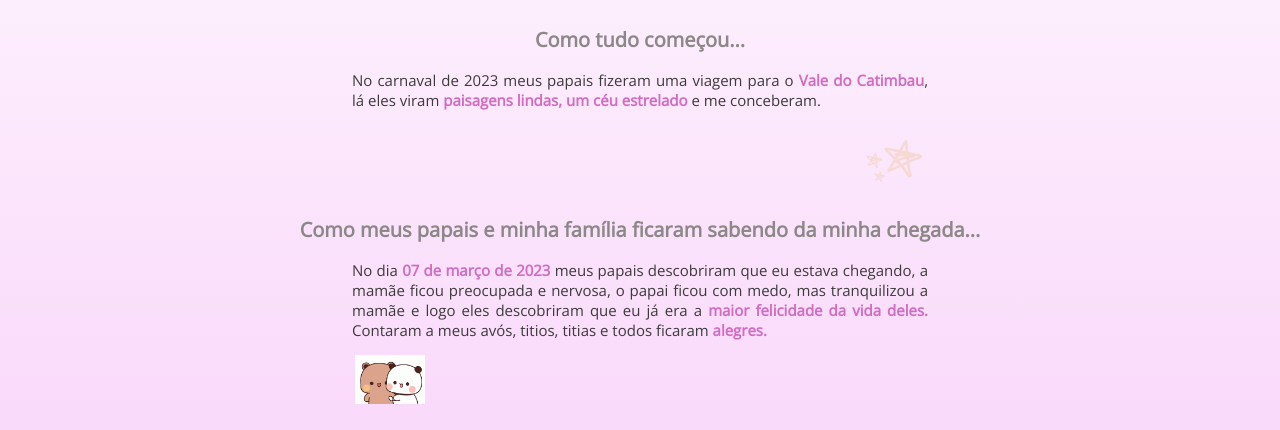
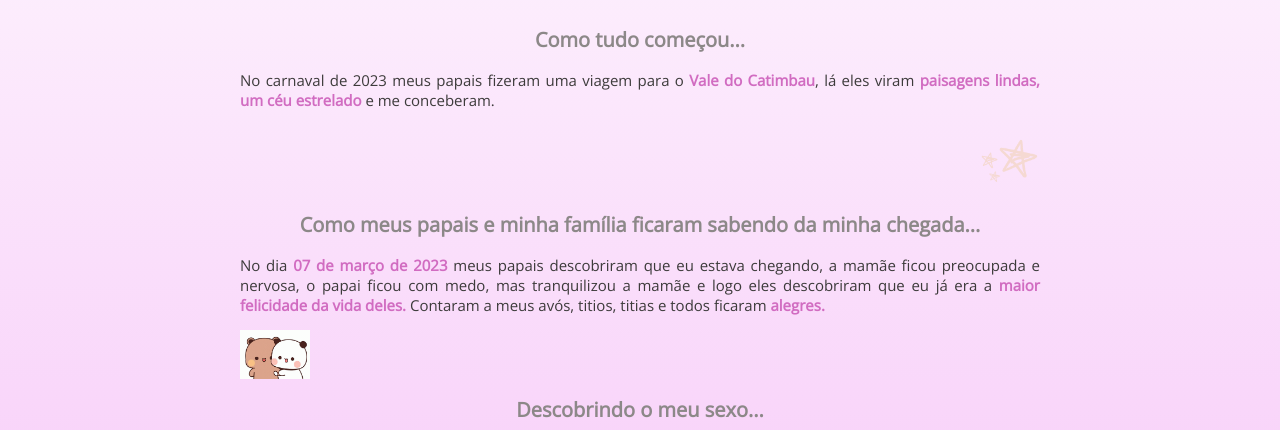
Before and after one commit to isabellamiirandam/melina-story, a plain HTML site: page index.html in a window 1280 px wide. Shown: the part 337-767 px from the top of the page. Drawn offline with nearby package versions, Linux system fonts and the light colour scheme.

Commit message:
aplicando flexbox

```diff
--- a/style.css
+++ b/style.css
@@ -8,6 +8,15 @@ body {
     rgba(255, 255, 255, 1) 0%,
     rgba(244, 182, 246, 1) 100%
   );
+}
+
+.page {
+  display: flex;
+  justify-content: center;
+}
+
+.page-inner {
+  max-width: 800px;
 }
 
 .main-title {
@@ -24,8 +33,7 @@ body {
 .text {
   font-size: 15px;
   color: #3d3b3b;
-  margin-left: 344px;
-  margin-right: 344px;
+
   text-align: justify;
 }
 
@@ -34,9 +42,11 @@ body {
 }
 
 .img-right {
-  margin-left: 500px;
+  display: flex;
+  justify-content: flex-end;
 }
 
 .img-left {
-  margin-right: 500px;
+  display: flex;
+  justify-content: flex-start;
 }
```
